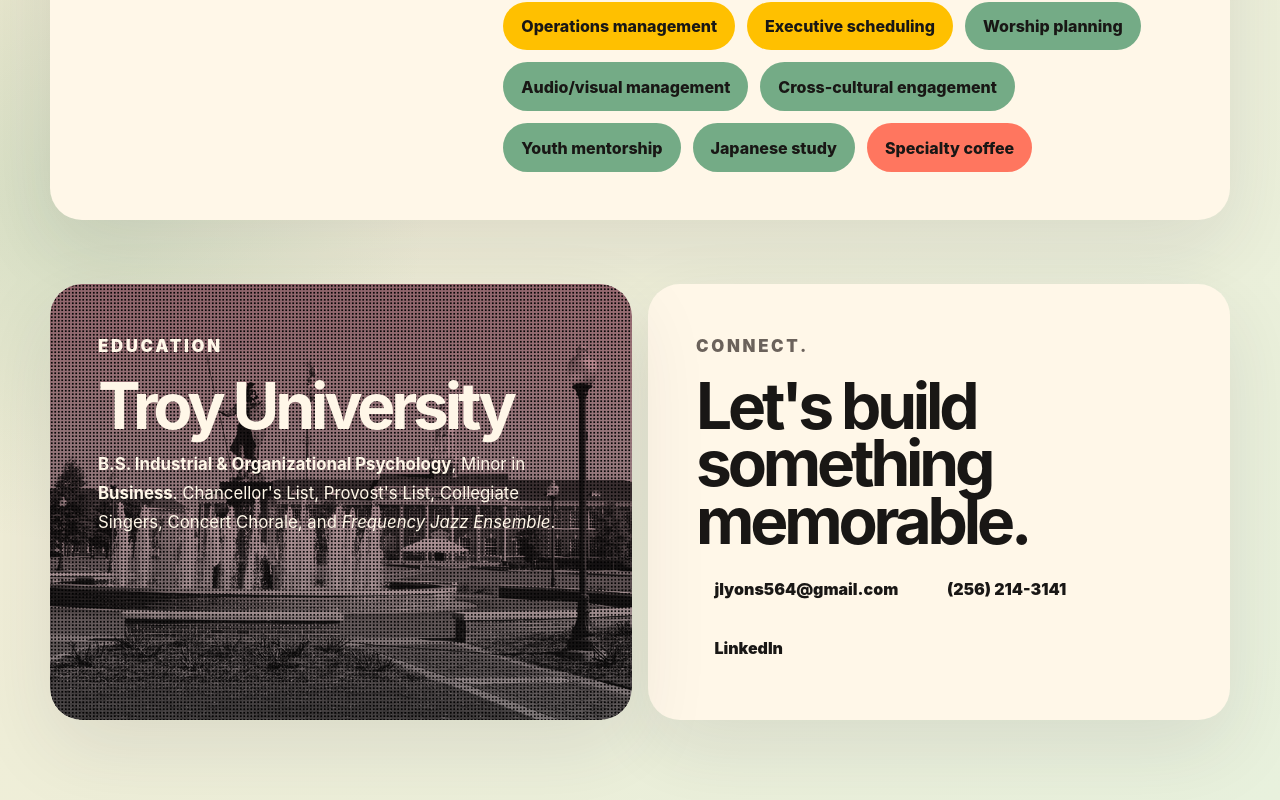
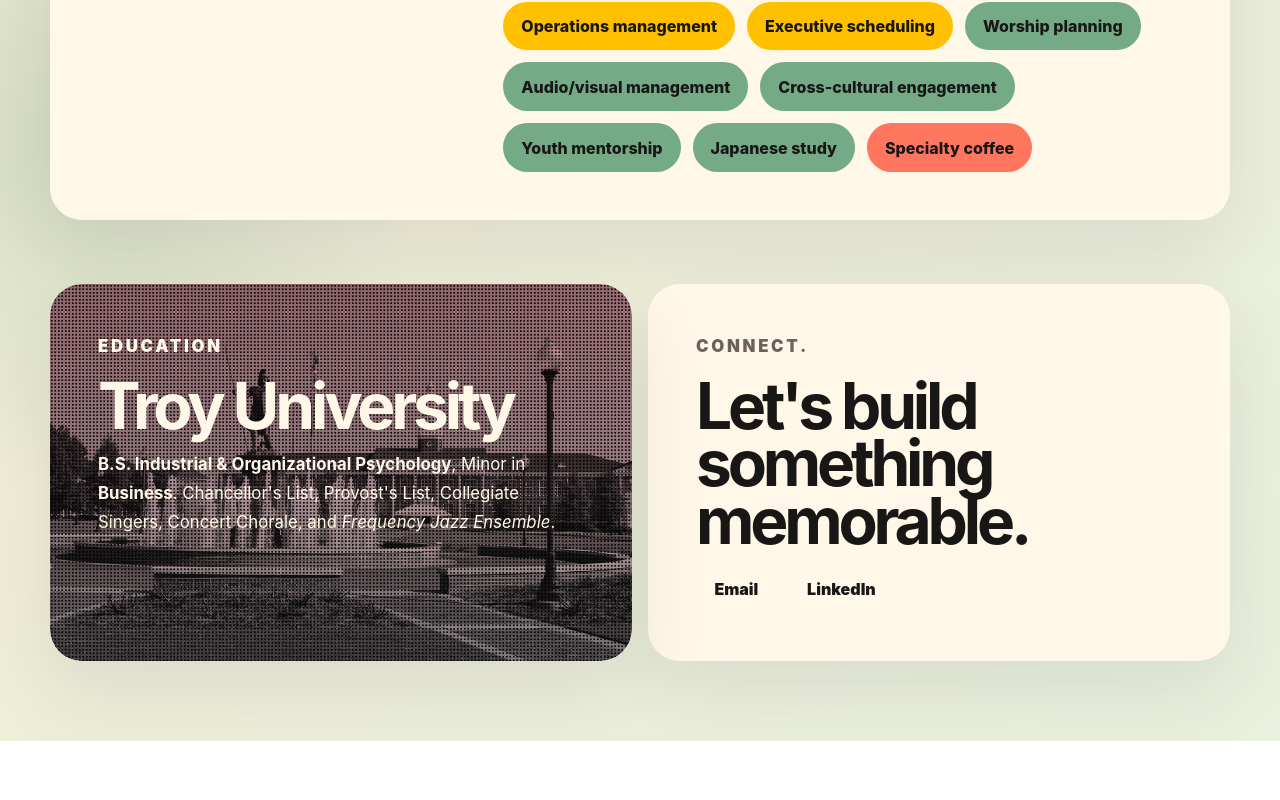
Before and after one commit to trueosdev/jack, a Next.js app: page / in a window 1280 px wide. Shown: the part 4266-5066 px from the top of the page. After the commit the page ends 5007 px from the top, so only its background shows below. Built offline with nearby package versions, Linux system fonts and the light colour scheme.

Commit message:
Fix Worship Leader

```diff
--- a/app/page.tsx
+++ b/app/page.tsx
@@ -289,8 +289,7 @@
           <p className="kicker">Connect.</p>
           <h2>Let&apos;s build something <b>memorable</b>.</h2>
           <div className="contact-links">
-            <a href="mailto:jlyons564@gmail.com">jlyons564@gmail.com</a>
-            <a href="tel:+12562143141">(256) 214-3141</a>
+            <a href="mailto:jlyons564@gmail.com">Email</a>
             <a href="https://linkedin.com/in/jackmlyons">LinkedIn</a>
           </div>
         </article>
```
